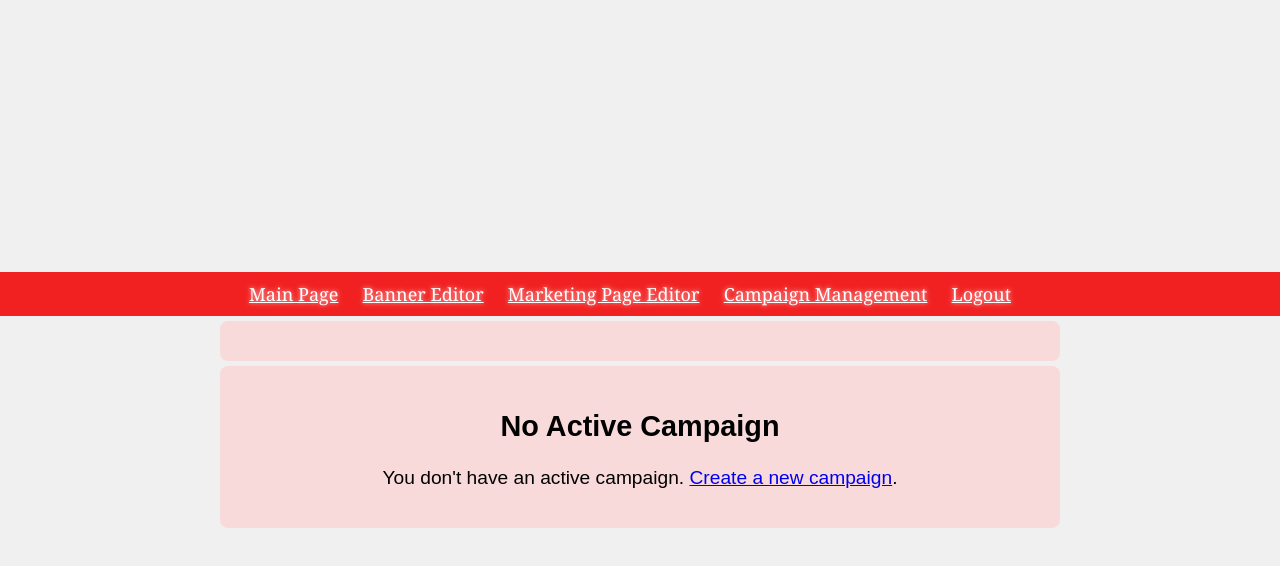
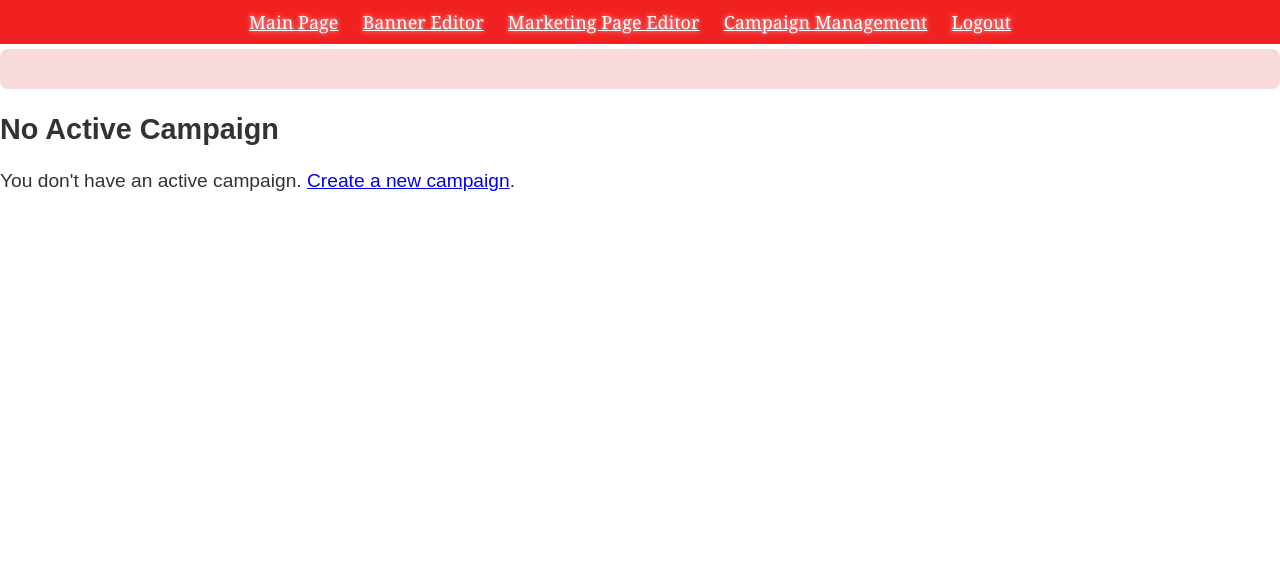
Before and after one commit to MysticNate/final-prj, a website built with Vite: page pages/main.html in a window 1280 px wide. Built offline with nearby package versions, Linux system fonts and the light colour scheme; sample sign-in values are in the browser's storage.

Commit message:
Update main.css

```diff
--- a/styles/main.css
+++ b/styles/main.css
@@ -1,41 +1,16 @@
 /* Base */
-body {
-    margin: 0;
-    padding: 0;
-    display: flex;
-    flex-direction: column;
-    align-items: center; /* Center horizontally */
-    justify-content: center; /* Center vertically */
-    min-height: 100vh; /* Full viewport height */
-    background-color: #f0f0f0;
-}
-
-main {
-    display: flex;
-    flex-direction: column;
-    align-items: center; /* Center main content horizontally */
-    width: 90%;
-    max-width: 1200px; /* Optional: Limit maximum width */
-}
-
-/* style sections */
-#campaignOverview, #message {
+#campaignOverview {
     background-color: rgb(249, 218, 218);
     padding: 20px;
     margin-top: 5px;
     border-radius: 8px;
-    width: 100%;
-    max-width: 800px;
-    text-align: center; /* Center text within the sections */
 }
 
-/* Center the banner preview */
-#bannerPreview {
-    display: flex;
-    flex-direction: column;
-    align-items: center; /* Center horizontally */
-    justify-content: center; /* Center vertically */
-    margin-top: 20px;
+
+
+#message {
+    font-size: 1.2em;
+    color: #333;
 }
 
 /* Responsive styles */
```
